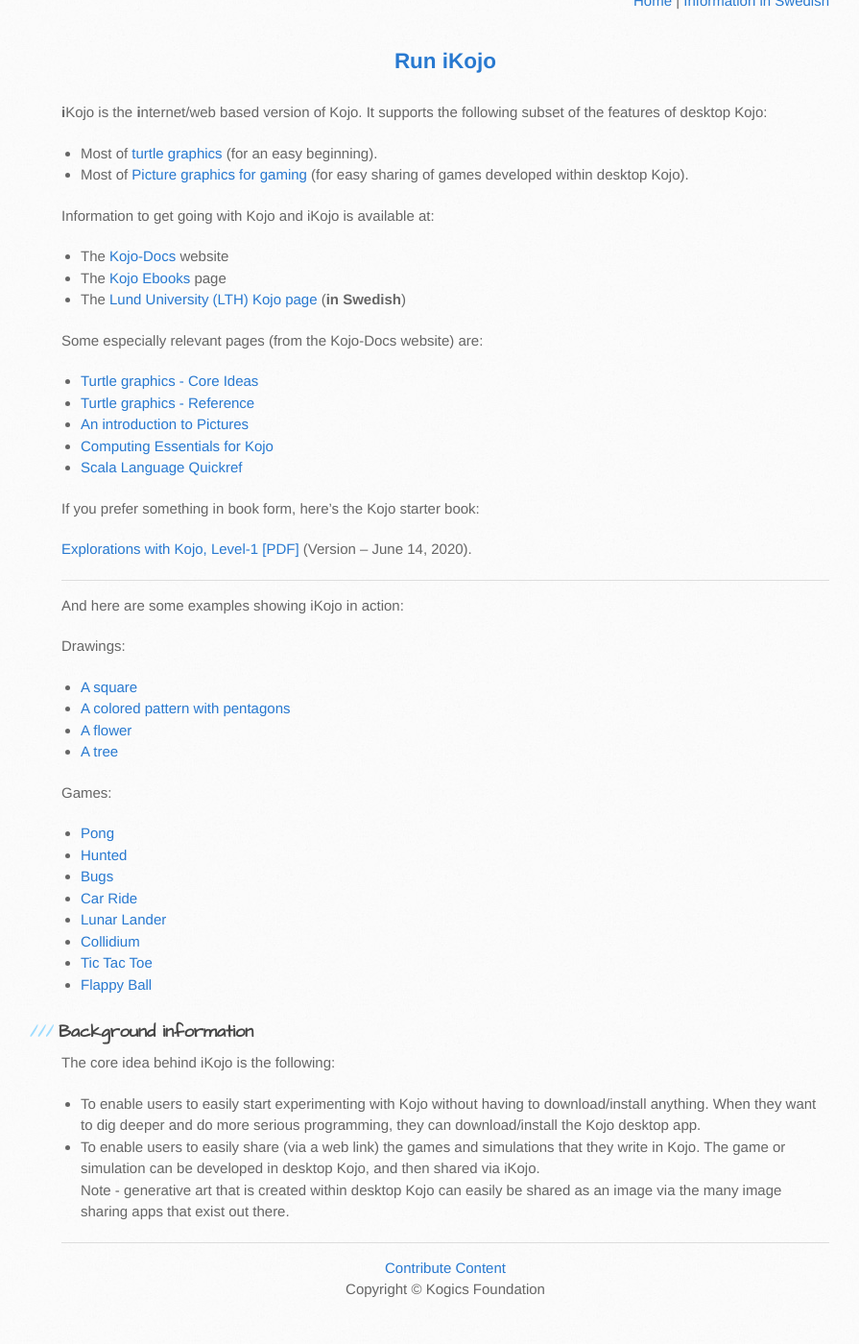
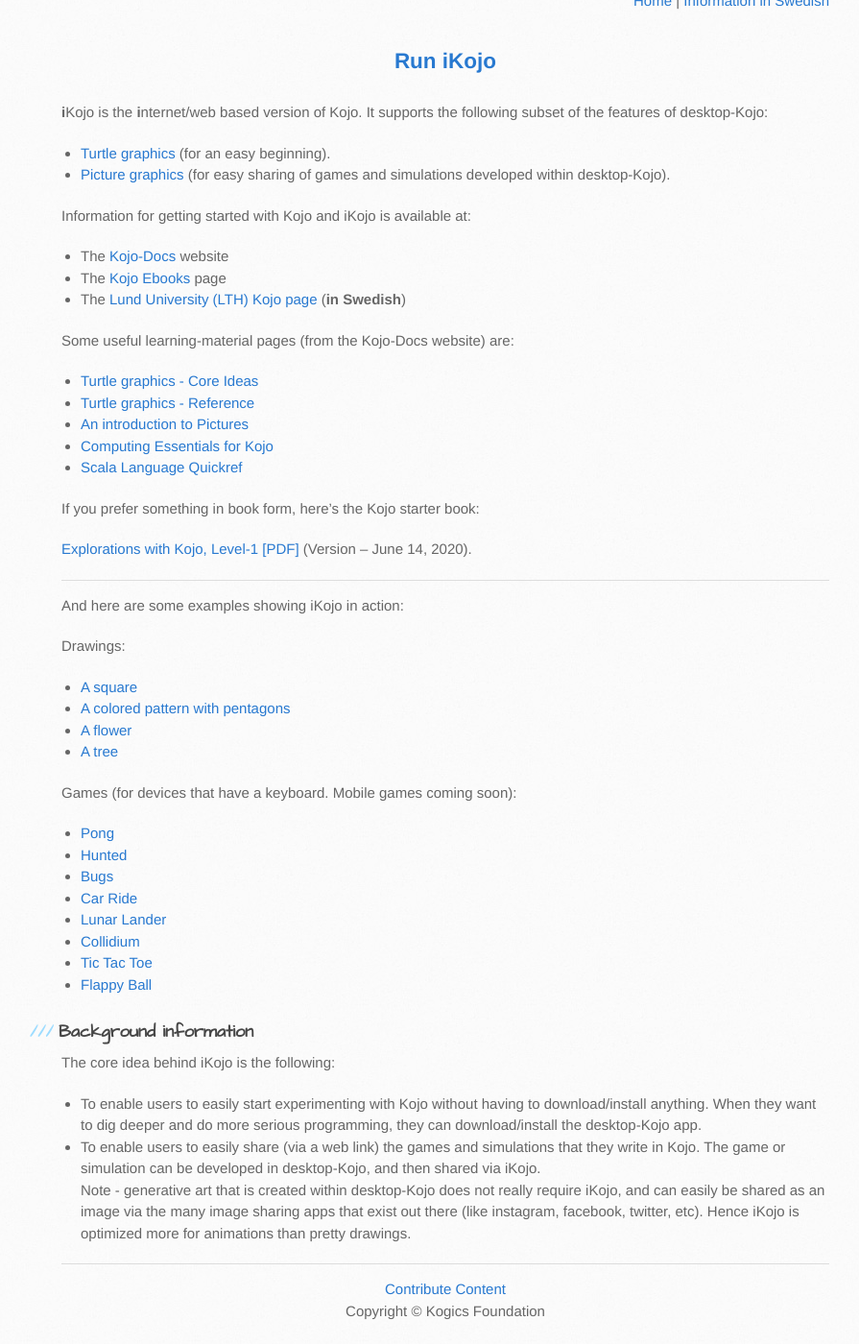
Before and after one commit to kojodoc/kojodoc.github.io, a Jekyll site: the page built from ikojo.md, in a window 1280 px wide and 1400 px high, scrolled down 116 px. Shown: the whole window at 96% size, without its empty margins (106-1001 px from the left). Built offline with Jekyll 4.4.1, drawn with Linux system fonts in a browser that asks for light colours; our own code applies the rules of GitHub Pages for plain Markdown files; the repository's description, which GitHub fills in, is left out; before the commit the page ends 1493 px from its top, so only the background shows below that.

Commit message:
Tweak iKojo page.

```diff
--- a/ikojo.md
+++ b/ikojo.md
@@ -8,16 +8,16 @@
   </span>
 </div>
 
-**i**Kojo is the **i**nternet/web based version of Kojo. It supports the following subset of the features of desktop Kojo:
-* Most of [turtle graphics](reference/turtle.html) (for an easy beginning).
-* Most of [Picture graphics for gaming](reference/gaming.html) (for easy sharing of games developed within desktop Kojo).
+**i**Kojo is the **i**nternet/web based version of Kojo. It supports the following subset of the features of desktop-Kojo:
+* [Turtle graphics](reference/turtle.html) (for an easy beginning).
+* [Picture graphics](reference/gaming.html) (for easy sharing of games and simulations developed within desktop-Kojo).
 
-Information to get going with Kojo and iKojo is available at:
+Information for getting started with Kojo and iKojo is available at:
 * The [Kojo-Docs](http://docs.kogics.net) website
 * The [Kojo Ebooks](https://www.kogics.net/kojo-ebooks) page
 * The [Lund University (LTH) Kojo page](http://www.lth.se/programmera/installera) (**in Swedish**)
 
-Some especially relevant pages (from the Kojo-Docs website) are:
+Some useful learning-material pages (from the Kojo-Docs website) are:
 * [Turtle graphics - Core Ideas](https://docs.kogics.net/concepts/turtle-core-ideas.html)
 * [Turtle graphics - Reference](https://docs.kogics.net/reference/turtle.html)
 * [An introduction to Pictures](https://docs.kogics.net/tutorials/pictures-intro.html)
@@ -38,7 +38,7 @@ Drawings:
 * [A flower](http://ikojo.in/sf/AlUnOa0/0)
 * [A tree](http://ikojo.in/sf/NrOU9qJ/0)
 
-Games:
+Games (for devices that have a keyboard. Mobile games coming soon):
 * [Pong](http://ikojo.in/sf/nOB7vtO/0)
 * [Hunted](http://ikojo.in/sf/KQPttLI/1)
 * [Bugs](http://ikojo.in/sf/OuGi82j/0)
@@ -50,6 +50,6 @@ Games:
 
 ### Background information
 The core idea behind iKojo is the following:
-* To enable users to easily start experimenting with Kojo without having to download/install anything. When they want to dig deeper and do more serious programming, they can download/install the Kojo desktop app.
-* To enable users to easily share (via a web link) the games and simulations that they write in Kojo. The game or simulation can be developed in desktop Kojo, and then shared via iKojo.
-Note - generative art that is created within desktop Kojo can easily be shared as an image via the many image sharing apps that exist out there.
+* To enable users to easily start experimenting with Kojo without having to download/install anything. When they want to dig deeper and do more serious programming, they can download/install the desktop-Kojo app.
+* To enable users to easily share (via a web link) the games and simulations that they write in Kojo. The game or simulation can be developed in desktop-Kojo, and then shared via iKojo.
+Note - generative art that is created within desktop-Kojo does not really require iKojo, and can easily be shared as an image via the many image sharing apps that exist out there (like instagram, facebook, twitter, etc). Hence iKojo is optimized more for animations than pretty drawings.
```
